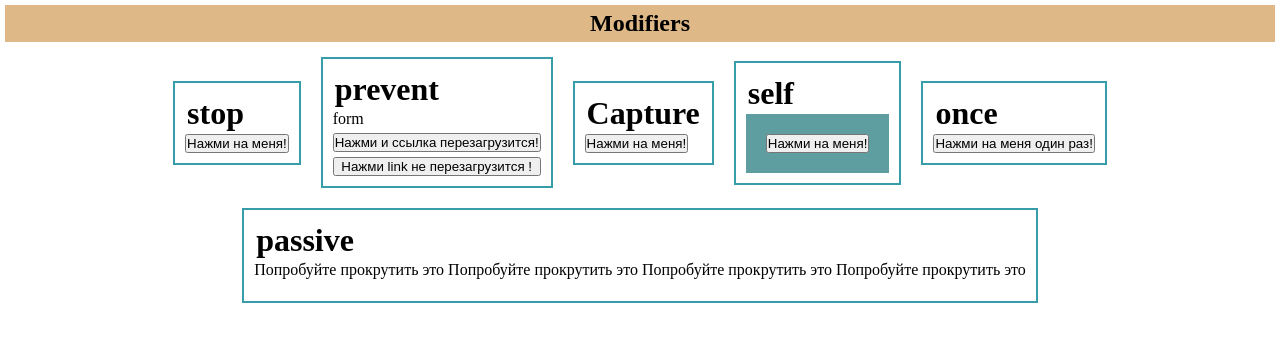
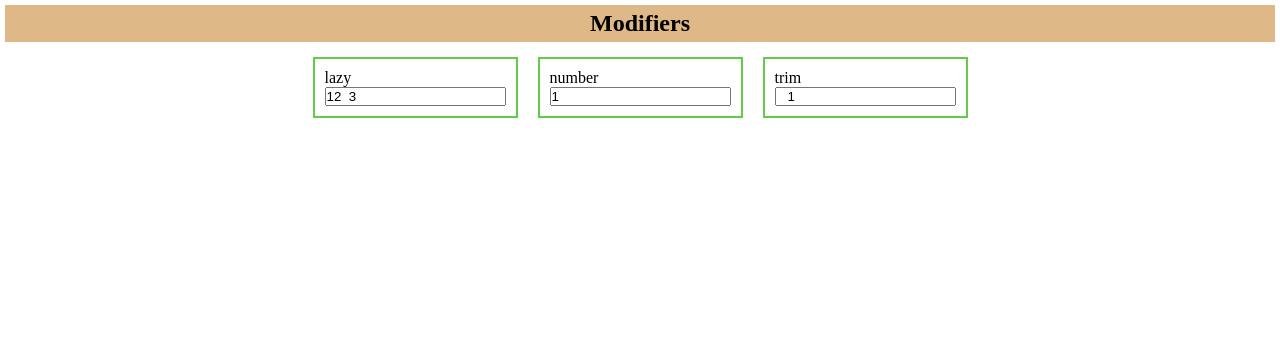
Before and after one commit to Danil-27/vue-education, a Vue app: page / in a window 1280 px wide. Shown: the top 342 px of the page. Built offline with nearby package versions, Linux system fonts and the light colour scheme; the HTML template or start-up script is replaced by a standard one.

Commit message:
feat: v-model.modifiers

```diff
--- a/src/App.vue
+++ b/src/App.vue
@@ -1,22 +1,16 @@
 <template>
   <h2 class="heading">Modifiers</h2>
   <div class="flex">
-    <modifiersStop class="btn"></modifiersStop>
-    <modifiersPrevent class="btn"></modifiersPrevent>
-    <modifiersCapture class="btn"></modifiersCapture>
-    <modifiersSelf class="btn"></modifiersSelf>
-    <modifiersOnce class="btn"></modifiersOnce>
-    <modifiersPassive class="btn"></modifiersPassive>
+    <LazyModifiers class="input"></LazyModifiers>
+    <NumberModifiers class="input"></NumberModifiers>
+    <TrimModifiers class="input"></TrimModifiers>
   </div>
 </template>
 
 <script setup>
-import modifiersStop from './components/ModifiersStop.vue';
-import modifiersPrevent from './components/ModifiersPrevent.vue';
-import modifiersCapture from './components/ModifiersCapture .vue';
-import modifiersSelf from './components/ModifiersSelf.vue';
-import modifiersOnce from './components/ModifiersOnce.vue';
-import modifiersPassive from './components/ModifiersPassive.vue';
+import LazyModifiers from './V-modalModifiers/LazyModifiers.vue';
+import NumberModifiers from './V-modalModifiers/NumberModifiers.vue';
+import TrimModifiers from './V-modalModifiers/TrimModifiers.vue';
 </script>
 
 <style lang="scss">
@@ -42,9 +36,10 @@ h1 {
   gap: 20px;
   padding: 10px;
 }
-.btn {
+.input {
+  border: solid rgb(98, 203, 74) 2px;
+  flex-direction: column;
   padding: 10px;
   display: block;
-  border: 2px solid rgb(55, 158, 169);
 }
 </style>
--- /dev/null
+++ b/src/V-modalModifiers/LazyModifiers.vue
@@ -0,0 +1,14 @@
+<template>
+  <div>
+    <div>lazy</div>
+    <input type="text" v-model.lazy="value" />
+  </div>
+</template>
+
+<script setup>
+import { ref } from 'vue';
+
+let value = ref('12  3');
+</script>
+
+<style lang="scss" scoped></style>
--- /dev/null
+++ b/src/V-modalModifiers/NumberModifiers.vue
@@ -0,0 +1,14 @@
+<template>
+  <div>
+    <div>number</div>
+    <input type="text" v-model.number="value" />
+  </div>
+</template>
+
+<script setup>
+import { ref } from 'vue';
+
+let value = ref(1);
+</script>
+
+<style lang="scss" scoped></style>
--- /dev/null
+++ b/src/V-modalModifiers/TrimModifiers.vue
@@ -0,0 +1,14 @@
+<template>
+  <div>
+    <div>trim</div>
+    <input type="text" v-model.trim="value" />
+  </div>
+</template>
+
+<script setup>
+import { ref } from 'vue';
+
+let value = ref('   1  ');
+</script>
+
+<style lang="scss" scoped></style>
```
Also changed, not shown: src/V-on.modifiers/ModifiersCapture .vue (renamed from src/components/ModifiersCapture .vue), src/V-on.modifiers/ModifiersOnce.vue (renamed from src/components/ModifiersOnce.vue), src/V-on.modifiers/ModifiersPassive.vue (renamed from src/components/ModifiersPassive.vue), src/V-on.modifiers/ModifiersPrevent.vue (renamed from src/components/ModifiersPrevent.vue), src/V-on.modifiers/ModifiersSelf.vue (renamed from src/components/ModifiersSelf.vue), src/V-on.modifiers/ModifiersStop.vue (renamed from src/components/ModifiersStop.vue).
